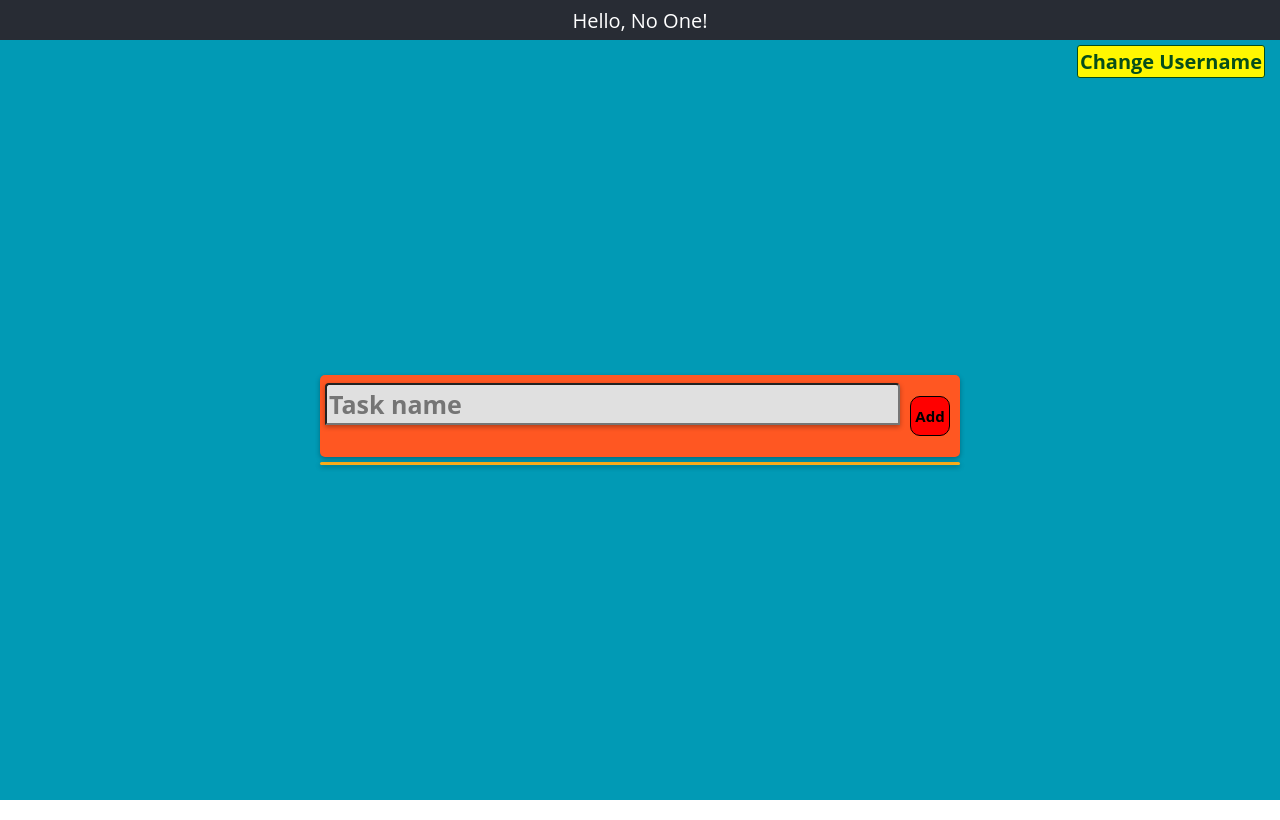
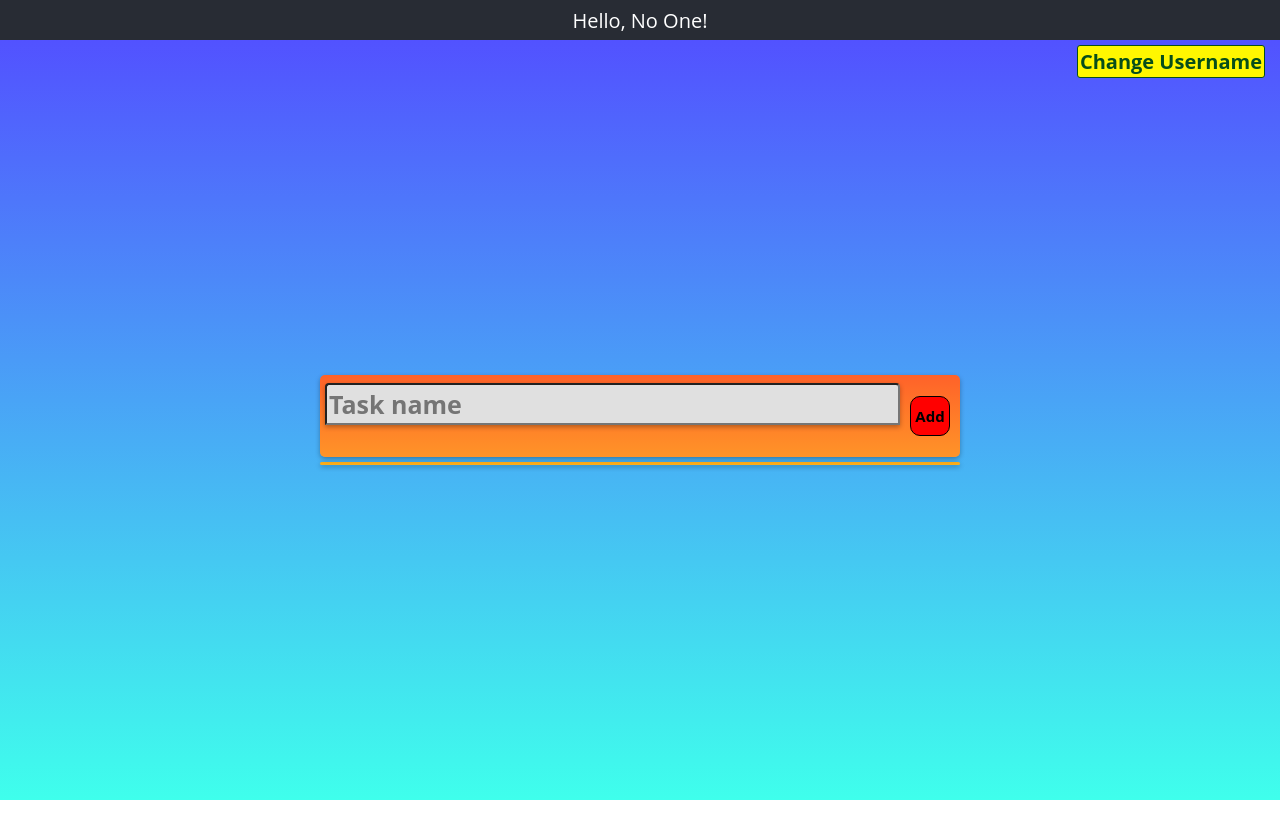
Before and after one commit to moienheydari/mytodolist, a React (Create React App) app: page / in a window 1280 px wide. Built offline with nearby package versions, Linux system fonts and the light colour scheme.

Commit message:
css gradient added

```diff
--- a/src/App.css
+++ b/src/App.css
@@ -23,7 +23,7 @@
 }
 
 .App-body {
-  background-color: #019ab5;
+  background: linear-gradient(to bottom, rgb(82, 82, 255), #3fffec);
   height: 95vh;
   display: flex;
   flex-direction: column;
--- a/src/css/inputCont.css
+++ b/src/css/inputCont.css
@@ -7,7 +7,7 @@
     display: flex;
     border-radius: 5px;
     box-shadow: 0 2px 5px rgba(0, 0, 0, 0.3);
-    background-color: #ff5722;
+    background: linear-gradient(to bottom, rgb(255, 98, 41), rgb(255, 148, 40));
 }
 
 .input-cont.hide {
```
